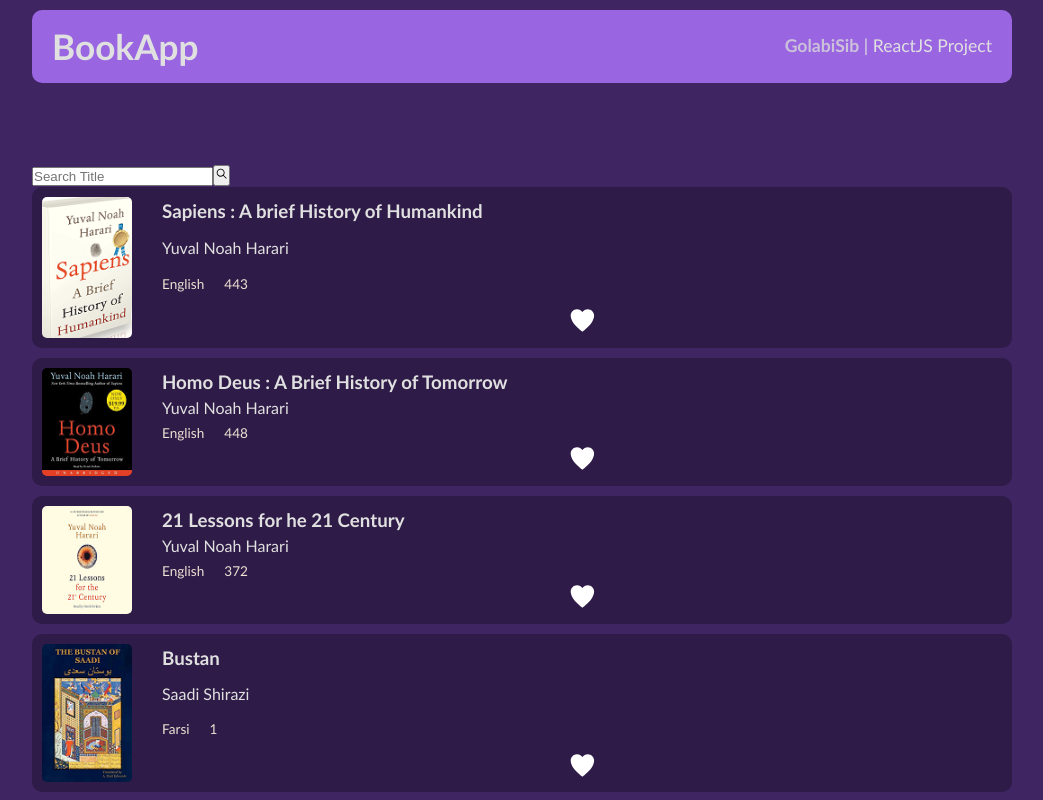
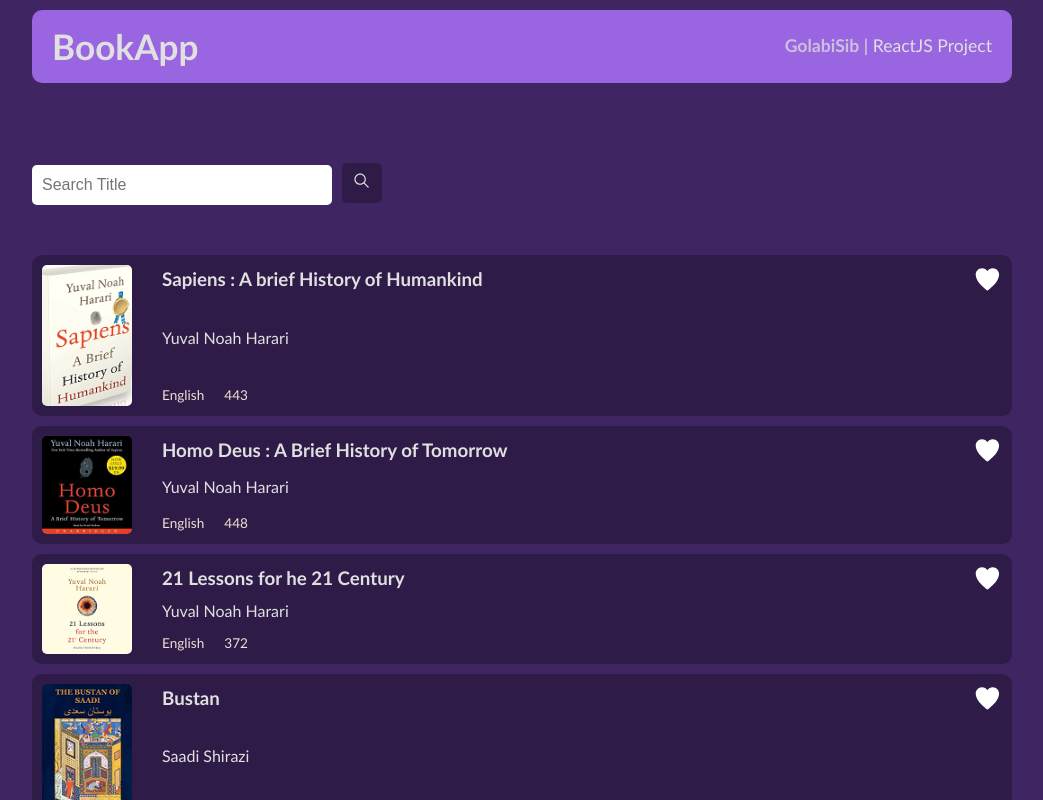
Before and after one commit to golabisib/Library, a React (Vite) app: page / in a window 1280 px wide. Shown: the top 800 px of the page, without its empty margins (118-1161 px from the left). Built offline with nearby package versions, Linux system fonts and the light colour scheme.

Commit message:
The Final Part of styles is added in SearchBox.module.css file.

```diff
--- a/src/components/BookCard.jsx
+++ b/src/components/BookCard.jsx
@@ -25,10 +25,10 @@
                 <span>{language}</span>
                 <span>{pages}</span>
             </div>
+        </div>
         <button onClick={likeHandler}>
             <IoIosHeart color={like ? "red" : "white"} fontSize="1.8rem"/>
         </button>
-    </div>
     </div>
   )
 }
--- a/src/components/SearchBox.jsx
+++ b/src/components/SearchBox.jsx
@@ -1,17 +1,19 @@
 import PropTypes from "prop-types"
 import { IoIosSearch } from "react-icons/io";
+
+import styles from "./SearchBox.module.css"
 
 function SearchBox({search, setSearch, searchHandler}) {
 
   return (
-    <div>
+    <div className={styles.search}>
         <input  type="text"
                 placeholder="Search Title"
                 value={search}
                 onChange={(e) => setSearch(e.target.value.toLowerCase())}
             />
 
-         <button onClick={searchHandler}> <IoIosSearch /> </button>
+            <button onClick={searchHandler}> <IoIosSearch /> </button>
     </div>
   );
 }
--- /dev/null
+++ b/src/components/SearchBox.module.css
@@ -0,0 +1,33 @@
+.search {
+    margin-bottom: 50px;
+}
+
+.search input {
+    width: 300px;
+    height: 40px;
+    border:none;
+    border-radius: 5px;
+    padding: 10px;
+    margin-right: 10px;
+    font-size: 1rem;
+    background-color: e0e0e0;
+    -webkit-border-radius: 5px;
+    -moz-border-radius: 5px;
+    -ms-border-radius: 5px;
+    -o-border-radius: 5px;
+}
+
+.search button {
+    width: 40px;
+    height: 40px;
+    border: none;
+    border-radius: 5px;
+    font-size: 1.2rem;
+    background-color: #2e1b47;
+    color: #e0e0e0;
+    cursor: pointer;
+    -webkit-border-radius: 5px;
+    -moz-border-radius: 5px;
+    -ms-border-radius: 5px;
+    -o-border-radius: 5px;
+}
```
Lines whose indentation alone changed are shown as unchanged.
